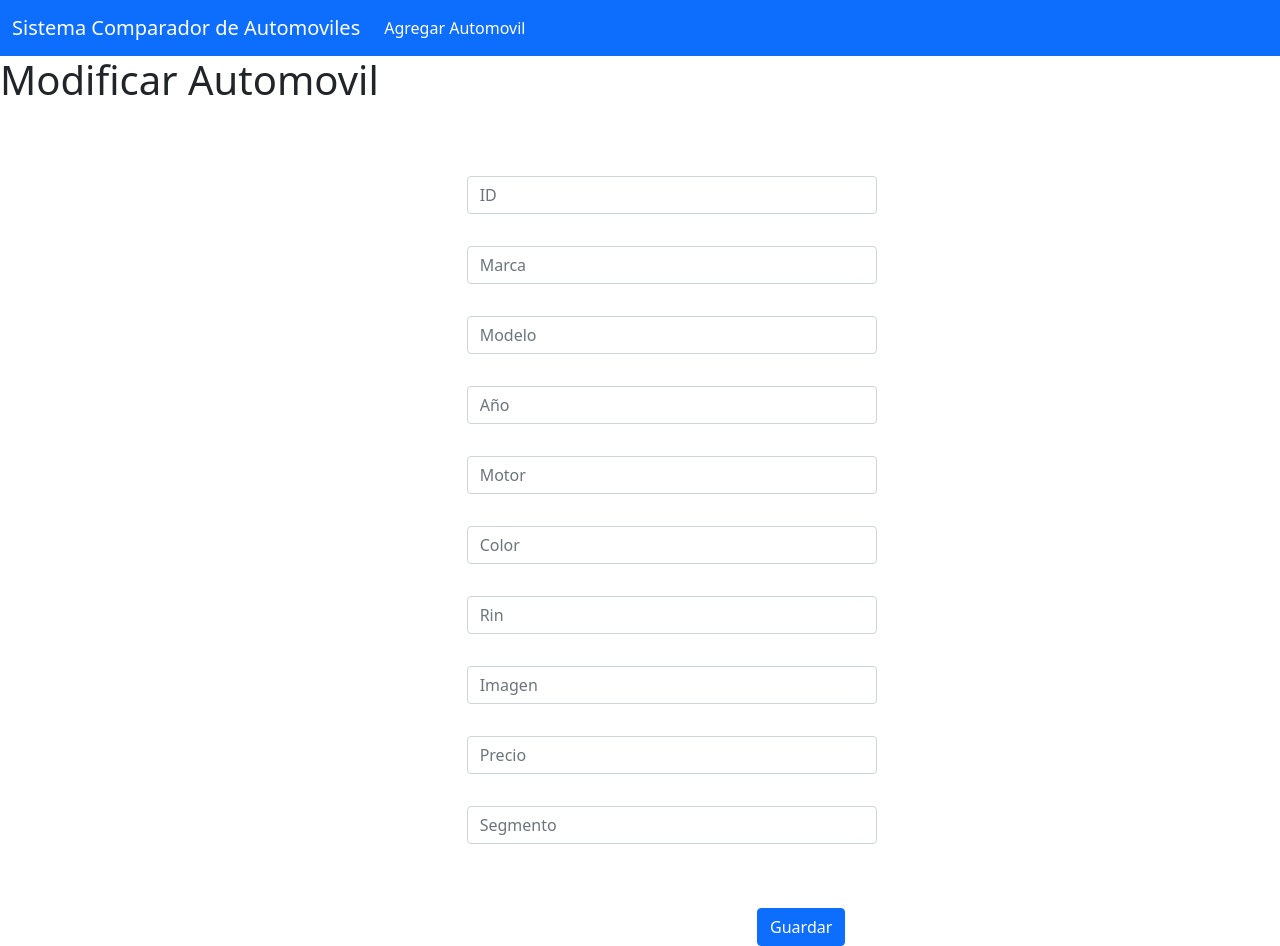
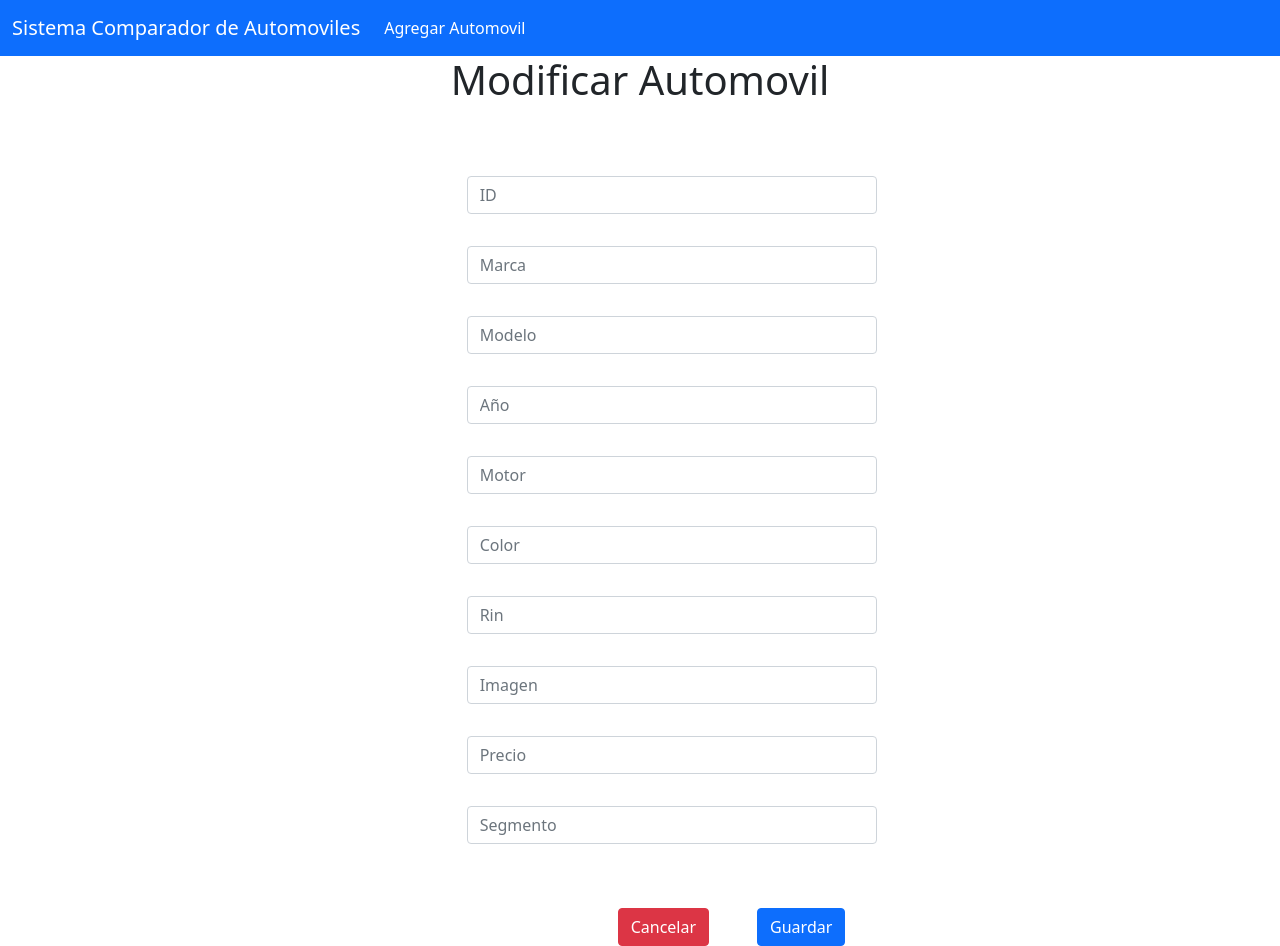
Before and after one commit to Juan-Carlos-Perez-Angeles/SI_SCA, an Angular app in the folder frontend/: page /modificar/1 in a window 1280 px wide. Built offline with nearby package versions, Linux system fonts and the light colour scheme; no server answers.

Commit message:
Adición del botón cancelar y corección de estilos en Modificar component

```diff
--- a/frontend/src/app/componentes/modificar/modificar.component.css
+++ b/frontend/src/app/componentes/modificar/modificar.component.css
@@ -15,3 +15,11 @@ form {
   div.container-flex {
     margin-top: 4rem;
   }
+
+button.btn-danger {
+  margin-right: 3rem;
+}
+
+.title-form{
+  text-align: center !important;
+}
--- a/frontend/src/app/componentes/modificar/modificar.component.html
+++ b/frontend/src/app/componentes/modificar/modificar.component.html
@@ -1,5 +1,5 @@
 <div class="container-fluid">
-      <h1>Modificar Automovil</h1>
+      <h1 class="title-form">Modificar Automovil</h1>
   <div class="row">
     <div class="col-lg-4"></div>
     <div class="col-lg-4">
@@ -22,6 +22,7 @@
         <input type="text" class="input-form form-control" name="segmento" [(ngModel)]="automovil.segmento"
                placeholder="Segmento">
         <div class="container-flex">
+          <button class="btn btn-danger" (click)="cancelar()">Cancelar</button>
           <button class="btn btn-primary" (click)="modificarAutomovil()">Guardar</button>
         </div>
       </form>
--- a/frontend/src/app/componentes/modificar/modificar.component.ts
+++ b/frontend/src/app/componentes/modificar/modificar.component.ts
@@ -48,4 +48,8 @@ export class ModificarComponent implements OnInit {
     this.router.navigate(['']);
   }
 
+  cancelar() {
+    this.router.navigate(['']);
+
+  }
 }
```
Also changed, not shown: frontend/src/app/componentes/agregar/agregar.component.css (line endings or trailing spaces).
